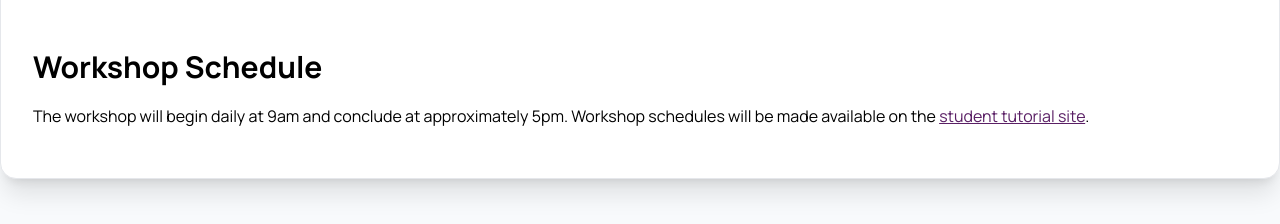
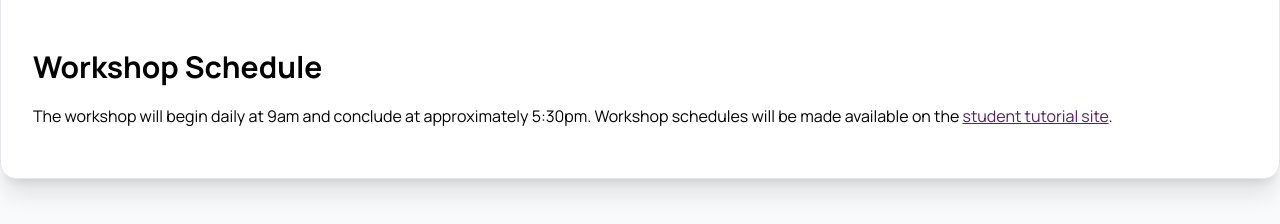
Before and after one commit to bioinformaticsdotca/travel_logistics, a Jekyll site: the page built from vancouver/INR_Van-2511.md, in a window 1280 px wide. Shown: the part 1776-2000 px from the top of the page. Built offline with Jekyll 4.4.1, drawn with Linux system fonts in a browser that asks for light colours; nearby versions of some CDN libraries.

Commit message:
vancouver link

```diff
--- a/vancouver/INR_Van-2511.md
+++ b/vancouver/INR_Van-2511.md
@@ -41,4 +41,4 @@ A light breakfast and snacks will be provided. You are responsible for your own
 
 ## Workshop Schedule
 
-The workshop will begin daily at 9am and conclude at approximately 5pm. Workshop schedules will be made available on the [student tutorial site](bioinformaticsdotca.github.io/INR_Van-2511).
+The workshop will begin daily at 9am and conclude at approximately 5:30pm. Workshop schedules will be made available on the [student tutorial site](bioinformaticsdotca.github.io/INR_Van-2511).
```
Also changed, not shown: 1 other file.
